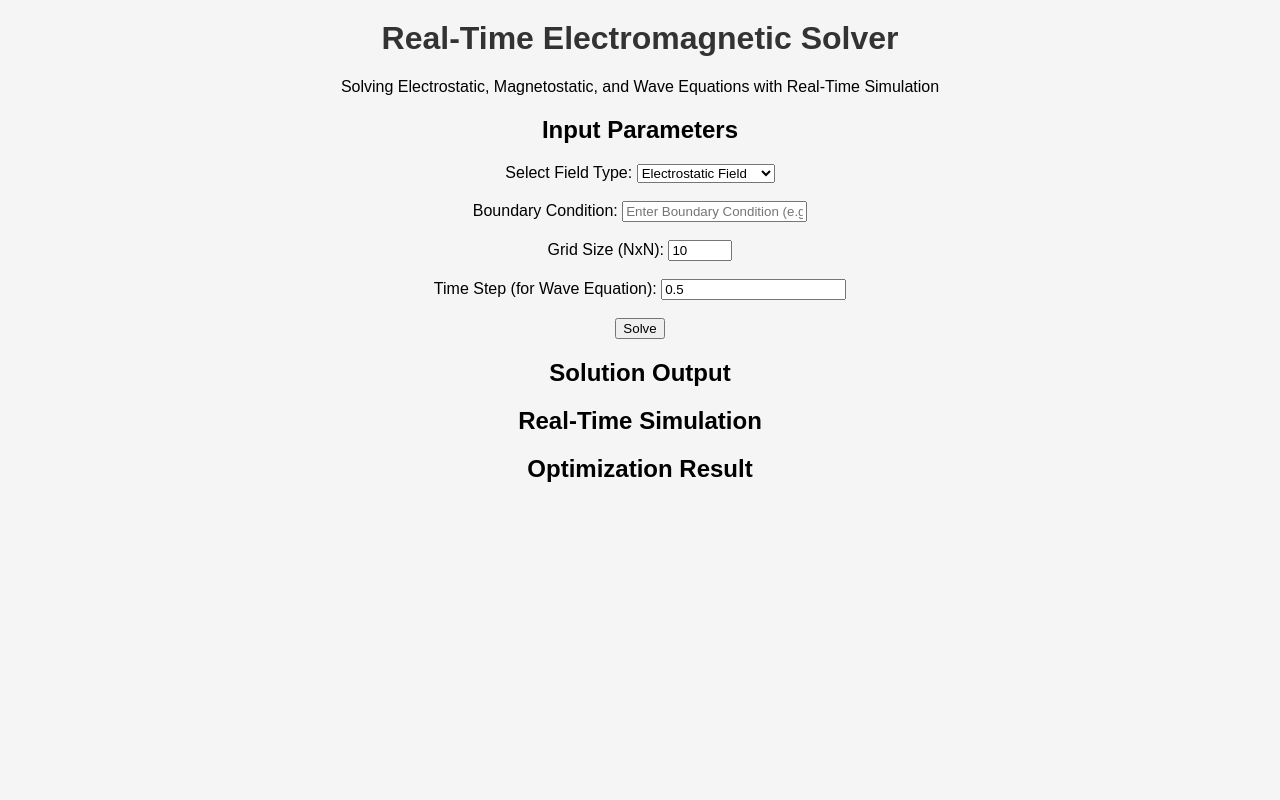
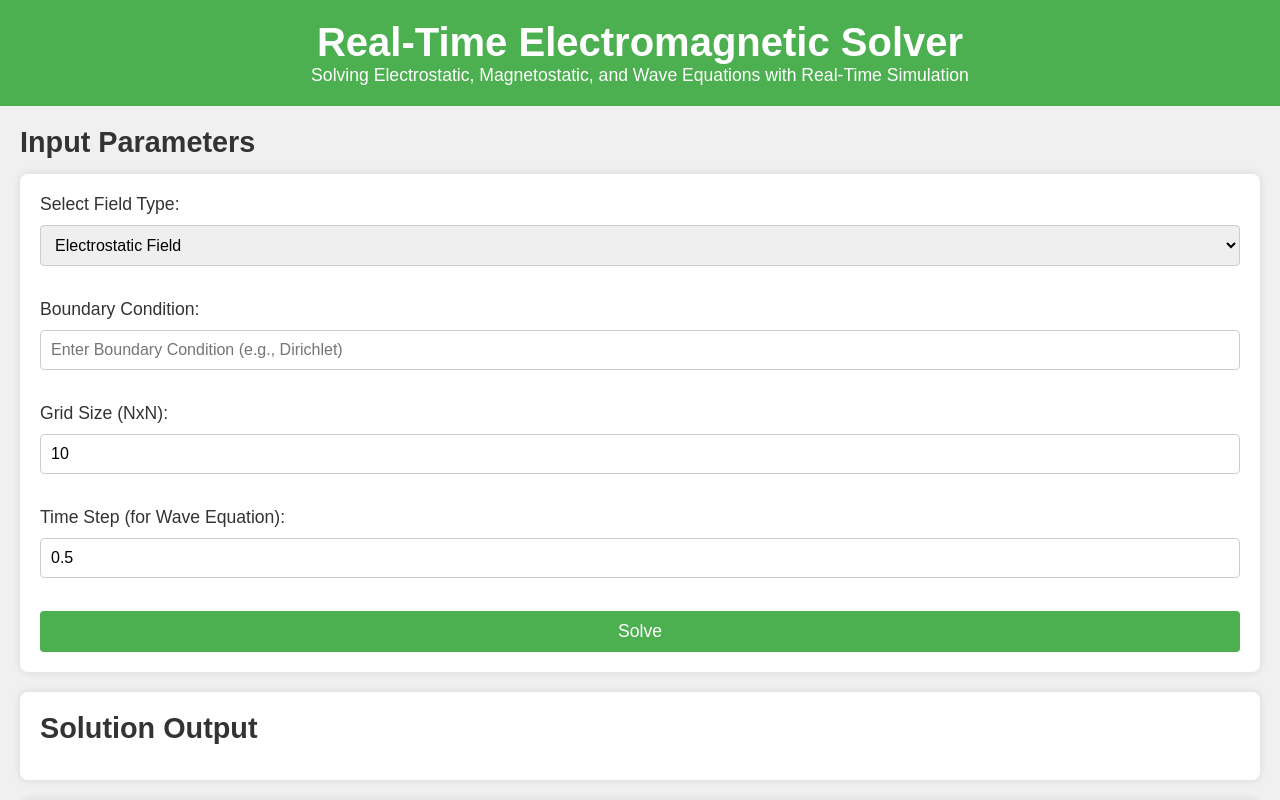
Before and after one commit to MSPJPR/EM-Simulation-Tool, a plain HTML site: page index.html in a window 1280 px wide. Shown: the top 800 px of the page. Drawn offline with nearby package versions, Linux system fonts and the light colour scheme.

Commit message:
Update style.css

```diff
--- a/style.css
+++ b/style.css
@@ -1,80 +1,112 @@
-body {
-    font-family: Arial, sans-serif;
-    text-align: center;
-    background-color: #f5f5f5;
-    margin: 0;
-    padding: 0;
+* {
+  margin: 0;
+  padding: 0;
+  box-sizing: border-box;
 }
 
-h1 {
-    color: #333;
-    margin-top: 20px;
+body {
+  font-family: Arial, sans-serif;
+  background-color: #f0f0f0;
+  color: #333;
 }
 
-#simulation-container {
-    width: 800px;
-    height: 400px;
-    margin: 20px auto;
-    background-color: #fff;
-    border: 1px solid #ddd;
-    box-shadow: 0px 4px 10px rgba(0, 0, 0, 0.1);
-    position: relative;
+header {
+  text-align: center;
+  background-color: #4CAF50;
+  color: white;
+  padding: 20px;
 }
 
-#controls {
-    margin-top: 20px;
-    padding: 20px;
-    background-color: #ffffff;
-    border-radius: 8px;
-    box-shadow: 0px 4px 6px rgba(0, 0, 0, 0.1);
-    width: 300px;
-    margin-left: auto;
-    margin-right: auto;
+header h1 {
+  font-size: 2.5rem;
 }
 
-#controls label {
-    font-weight: bold;
-    font-size: 16px;
-    display: block;
-    margin-bottom: 10px;
+header p {
+  font-size: 1.1rem;
 }
 
-#controls input[type="range"] {
-    width: 100%;
-    margin: 10px 0;
+main {
+  margin: 20px;
 }
 
-#controls span {
-    font-size: 14px;
-    font-weight: bold;
-    display: block;
-    text-align: center;
-    margin-top: 5px;
+h2 {
+  color: #333;
+  font-size: 1.8rem;
+  margin-bottom: 15px;
 }
 
-#controls input[type="range"]:focus {
-    outline: none;
+form {
+  background-color: white;
+  padding: 20px;
+  border-radius: 8px;
+  box-shadow: 0 0 10px rgba(0, 0, 0, 0.1);
 }
 
-#controls input[type="range"]::-webkit-slider-runnable-track {
-    height: 8px;
-    background: #007bff;
-    border-radius: 5px;
+label {
+  font-size: 1.1rem;
+  margin-bottom: 10px;
+  display: block;
 }
 
-#controls input[type="range"]::-webkit-slider-thumb {
-    height: 20px;
-    width: 20px;
-    background: #007bff;
-    border-radius: 50%;
-    cursor: pointer;
-    margin-top: -6px;
+input, select {
+  width: 100%;
+  padding: 10px;
+  font-size: 1rem;
+  margin-bottom: 15px;
+  border: 1px solid #ccc;
+  border-radius: 4px;
 }
 
-#controls input[type="range"]::-moz-range-thumb {
-    height: 20px;
-    width: 20px;
-    background: #007bff;
-    border-radius: 50%;
-    cursor: pointer;
+button {
+  width: 100%;
+  padding: 10px;
+  font-size: 1.1rem;
+  background-color: #4CAF50;
+  color: white;
+  border: none;
+  border-radius: 4px;
+  cursor: pointer;
 }
+
+button:hover {
+  background-color: #45a049;
+}
+
+#results, #simulation, #optimization {
+  background-color: white;
+  padding: 20px;
+  margin-top: 20px;
+  border-radius: 8px;
+  box-shadow: 0 0 10px rgba(0, 0, 0, 0.1);
+}
+
+#simulation-graph {
+  margin-top: 20px;
+  width: 100%;
+  height: 400px;
+}
+
+svg {
+  width: 100%;
+  height: 100%;
+}
+
+#optimization-output, #solution-output {
+  font-size: 1.2rem;
+  color: #333;
+  margin-top: 15px;
+}
+
+footer {
+  text-align: center;
+  background-color: #4CAF50;
+  color: white;
+  padding: 10px;
+  position: fixed;
+  bottom: 0;
+  width: 100%;
+}
+
+footer p {
+  font-size: 1rem;
+}
```
